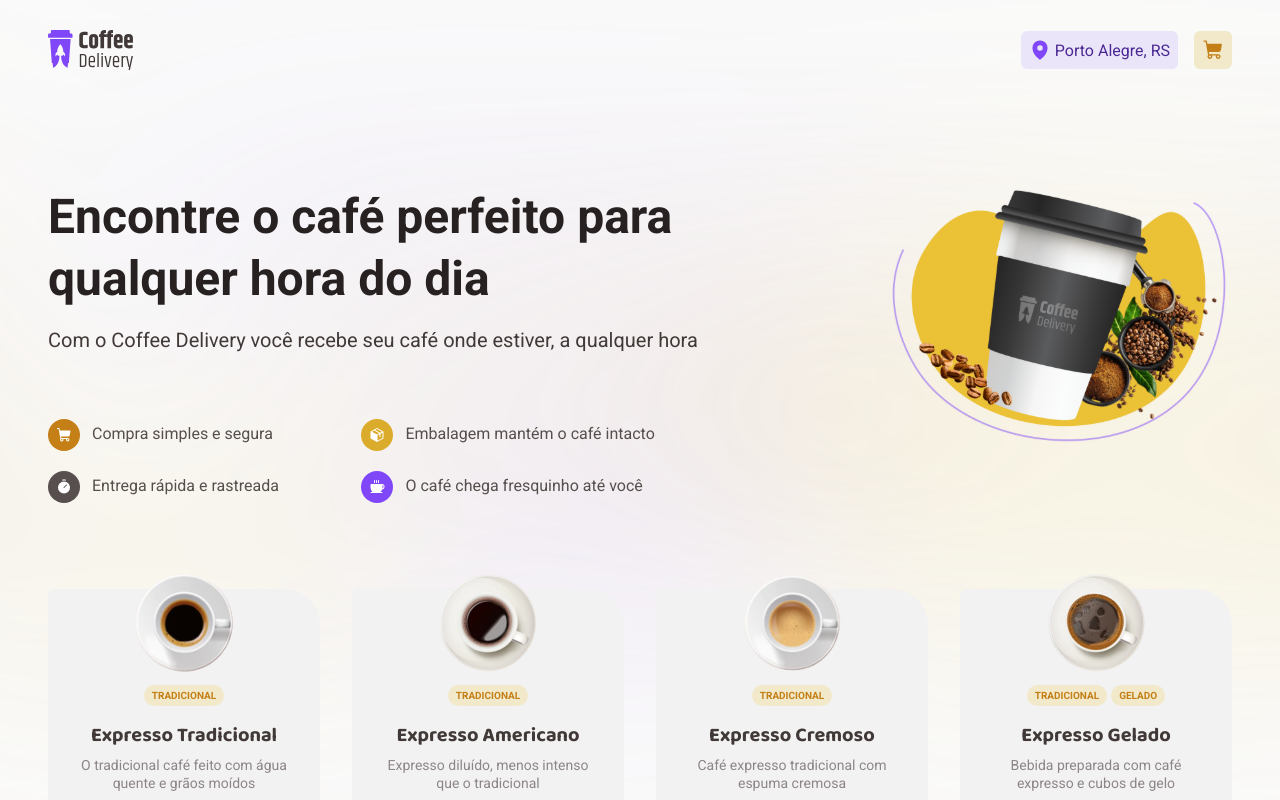
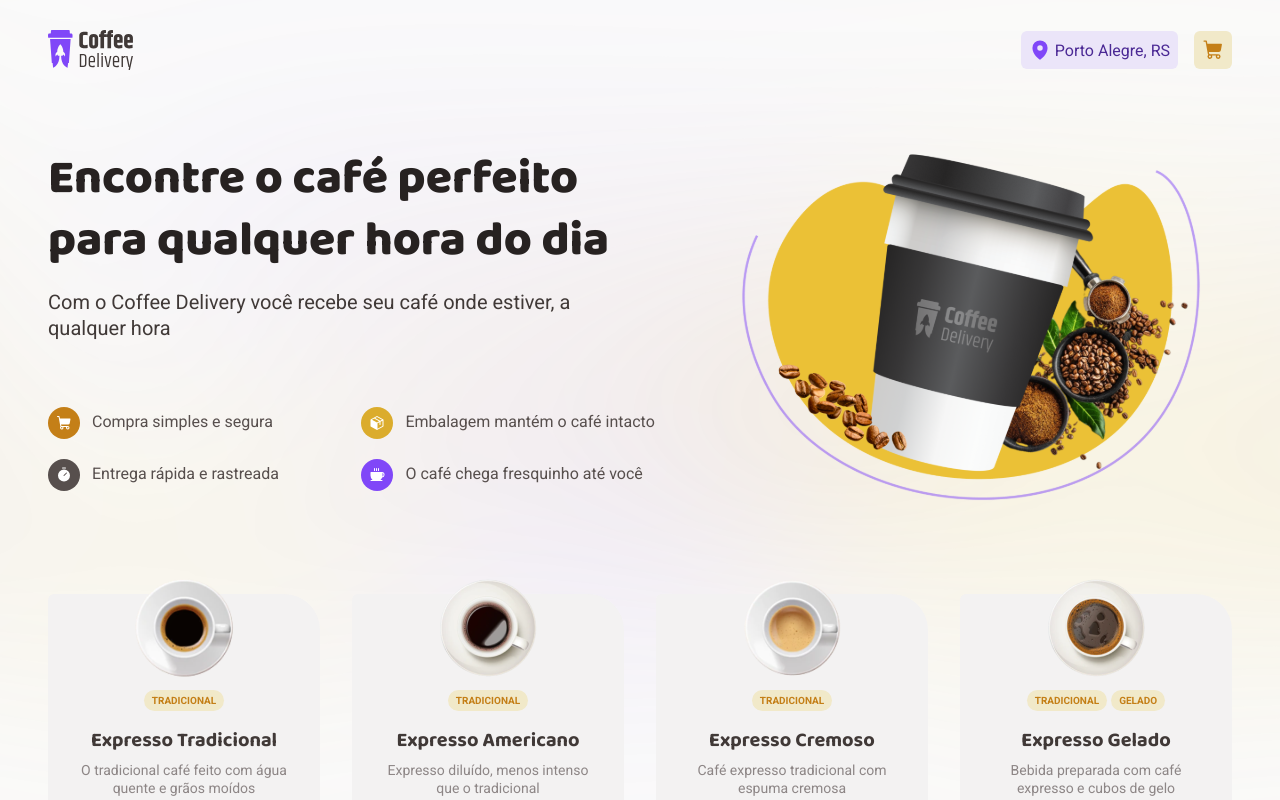
Before and after one commit to matheusbr1/ignite-coffee-delivery, a React (Vite) app: page / in a window 1280 px wide. Shown: the top 800 px of the page. Built offline with nearby package versions, Linux system fonts and the light colour scheme.

Commit message:
fix: adjust IntroSectionContainer items

```diff
--- a/src/pages/Products/index.tsx
+++ b/src/pages/Products/index.tsx
@@ -22,8 +22,10 @@ export function Products() {
 
       <IntroSectionContainer>
         <InfosContainer>
-          <h1>Encontre o café perfeito para qualquer hora do dia</h1>
-          <h2>Com o Coffee Delivery você recebe seu café onde estiver, a qualquer hora</h2>
+          <div className='titles' >
+            <h1>Encontre o café perfeito para qualquer hora do dia</h1>
+            <h2>Com o Coffee Delivery você recebe seu café onde estiver, a qualquer hora</h2>
+          </div>
 
           <IntroInfosGrid>
             <div className='intro-infos-grid-item' >
@@ -72,7 +74,7 @@ export function Products() {
           </IntroInfosGrid>
         </InfosContainer>
 
-        <div>
+        <div className='image-container' >
           <img src={CoffeeImage} />
         </div>
       </IntroSectionContainer>
--- a/src/pages/Products/styles.ts
+++ b/src/pages/Products/styles.ts
@@ -20,14 +20,23 @@ export const BackgroundImage = styled.div`
 
 export const IntroSectionContainer = styled.section`
   width: 100%;
-  padding: 5.375rem 0rem;
+  padding: 3rem 0 5.375rem 0;
   display: flex;
   justify-content: center;
   gap: 3.5rem;
 
+  .image-container  {
+    flex: 1;
+    display: flex;
+    align-items: center;
+    justify-content: center;
+
     img {
       width: 100%;
+      max-width: 476px;
     }
+  }
+
 
   @media (max-width: ${props => props.theme.breakpoints.desk.medium}) {
     flex-direction: column-reverse;
@@ -48,7 +57,12 @@ export const InfosContainer = styled.div`
     align-items: center;
   }
 
+  .titles {
+    margin-bottom: 4.125rem;
+    max-width: 37.5rem;
+
     h1 {
+      font-family: 'Baloo 2';
       font-weight: 800;
       font-size: ${props => props.theme.typography.title.xl};
       line-height: 130%;
@@ -67,7 +81,7 @@ export const InfosContainer = styled.div`
       line-height: 130%;
       color: ${props => props.theme.colors['base-subtitle']};
       font-stretch: 100;
-    margin-bottom: 4.125rem;
+    }
   }
 `
 
```
Lines whose indentation alone changed are shown as unchanged.
